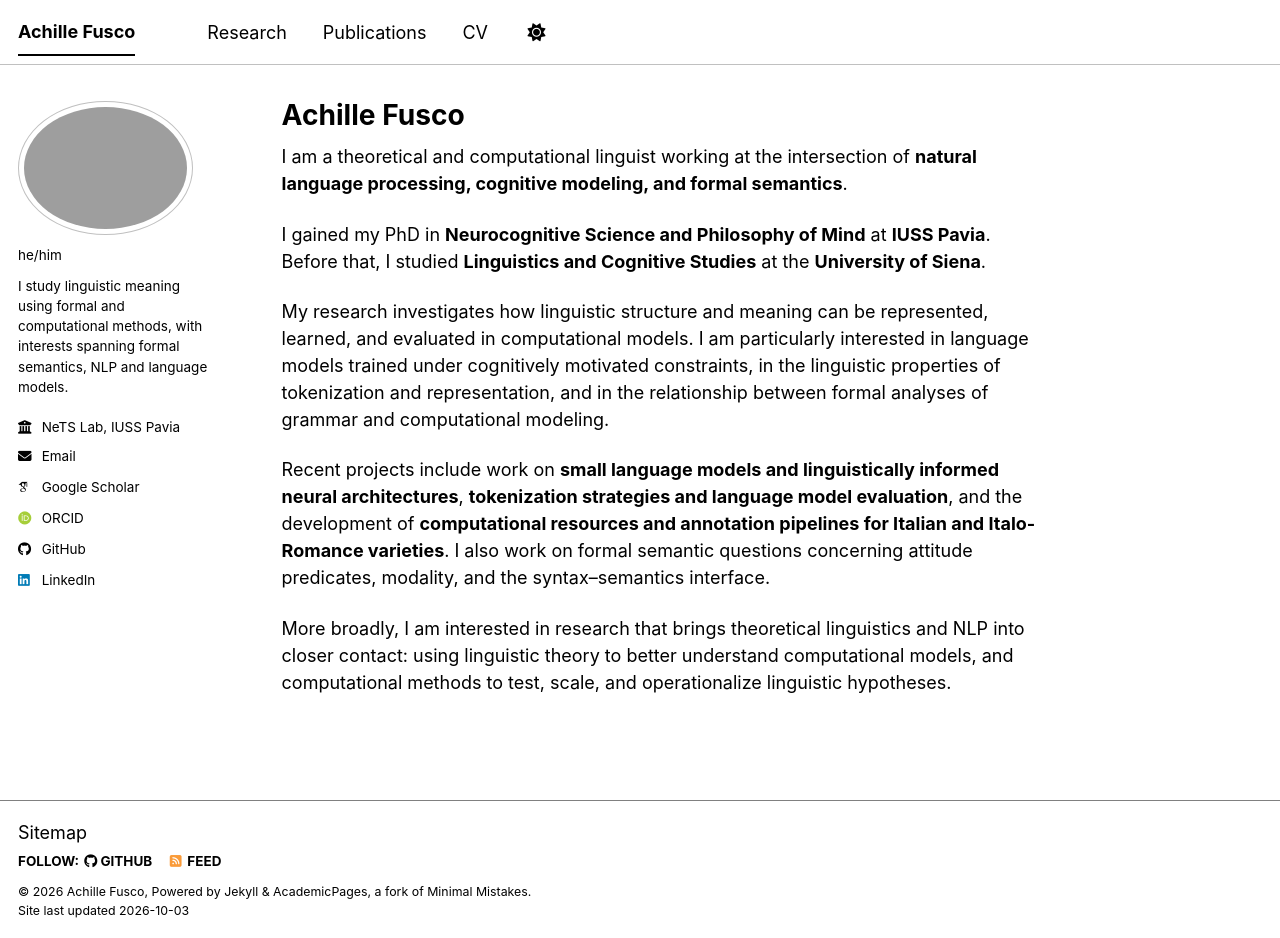
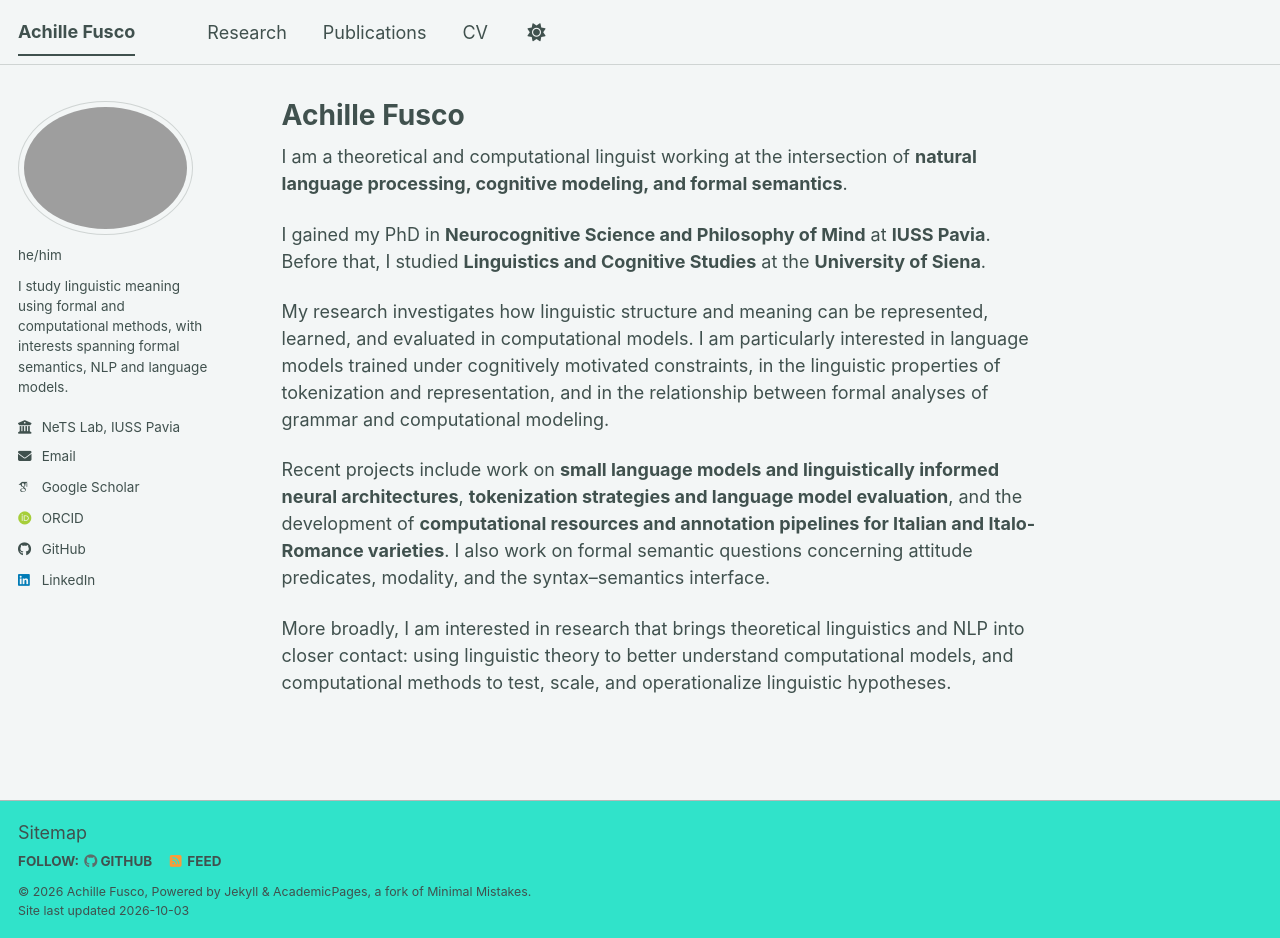
Before and after one commit to achille-fusco/achille-fusco.github.io, a Jekyll site: the page built from _pages/about.md, in a window 1280 px wide and 938 px high. Built offline with Jekyll 4.4.1, drawn with Linux system fonts in a browser that asks for light colours; some web fonts are replaced; a script bundle is joined from its source files by our own code; library files that are not in the unit come from our copies.

Commit message:
Change site theme from 'contrast' to 'mint'

```diff
--- a/_config.yml
+++ b/_config.yml
@@ -8,7 +8,7 @@
 
 # Basic Site Settings
 locale                   : "en-US"
-site_theme               : "contrast" # The available themes options are "default", "air", "sunrise", "mint", "dirt" and "contrast"
+site_theme               : "mint" # The available themes options are "default", "air", "sunrise", "mint", "dirt" and "contrast"
 title                    : "Achille Fusco"
 title_separator          : "-"
 name                     : #&name "Achille Fusco"
```
